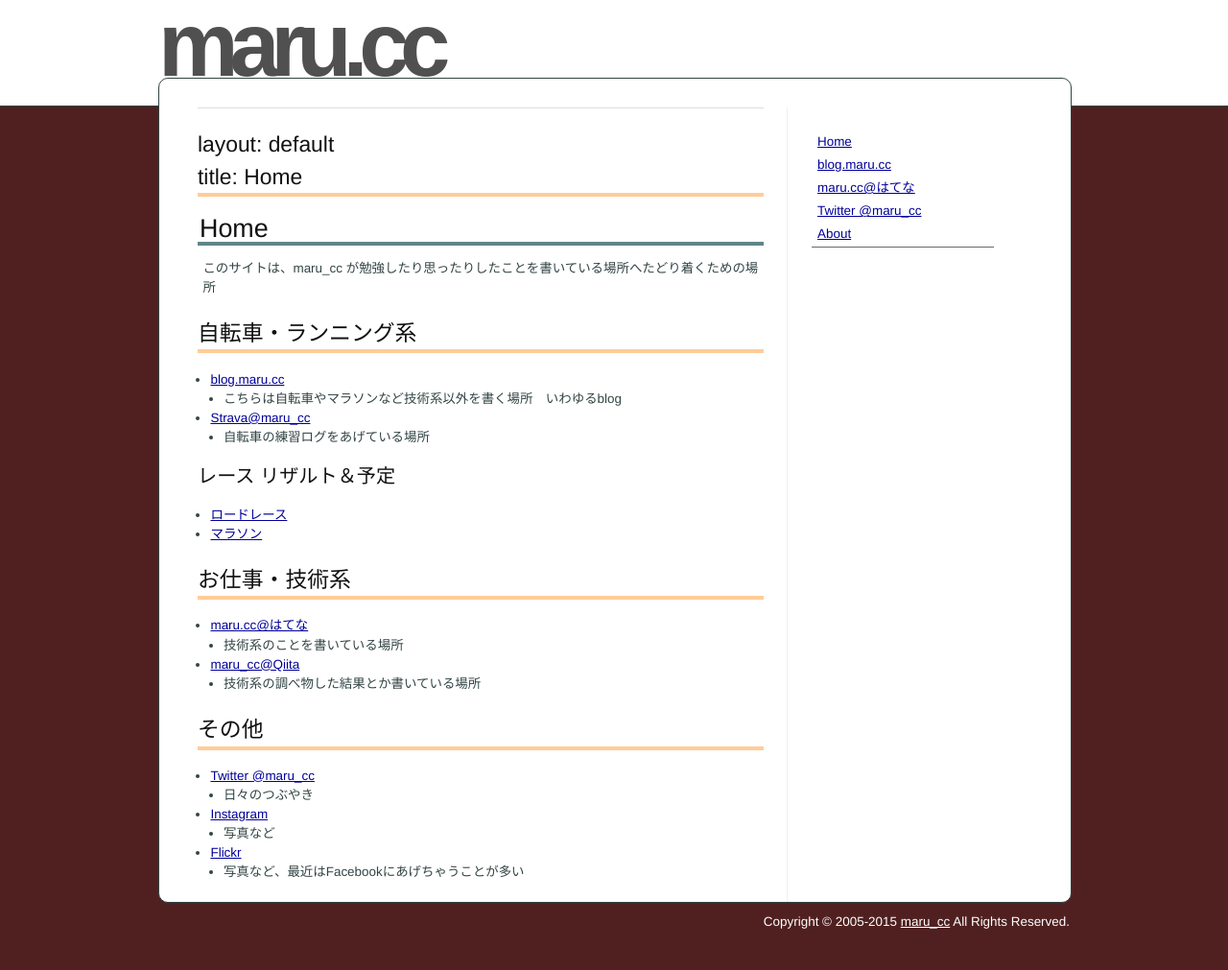
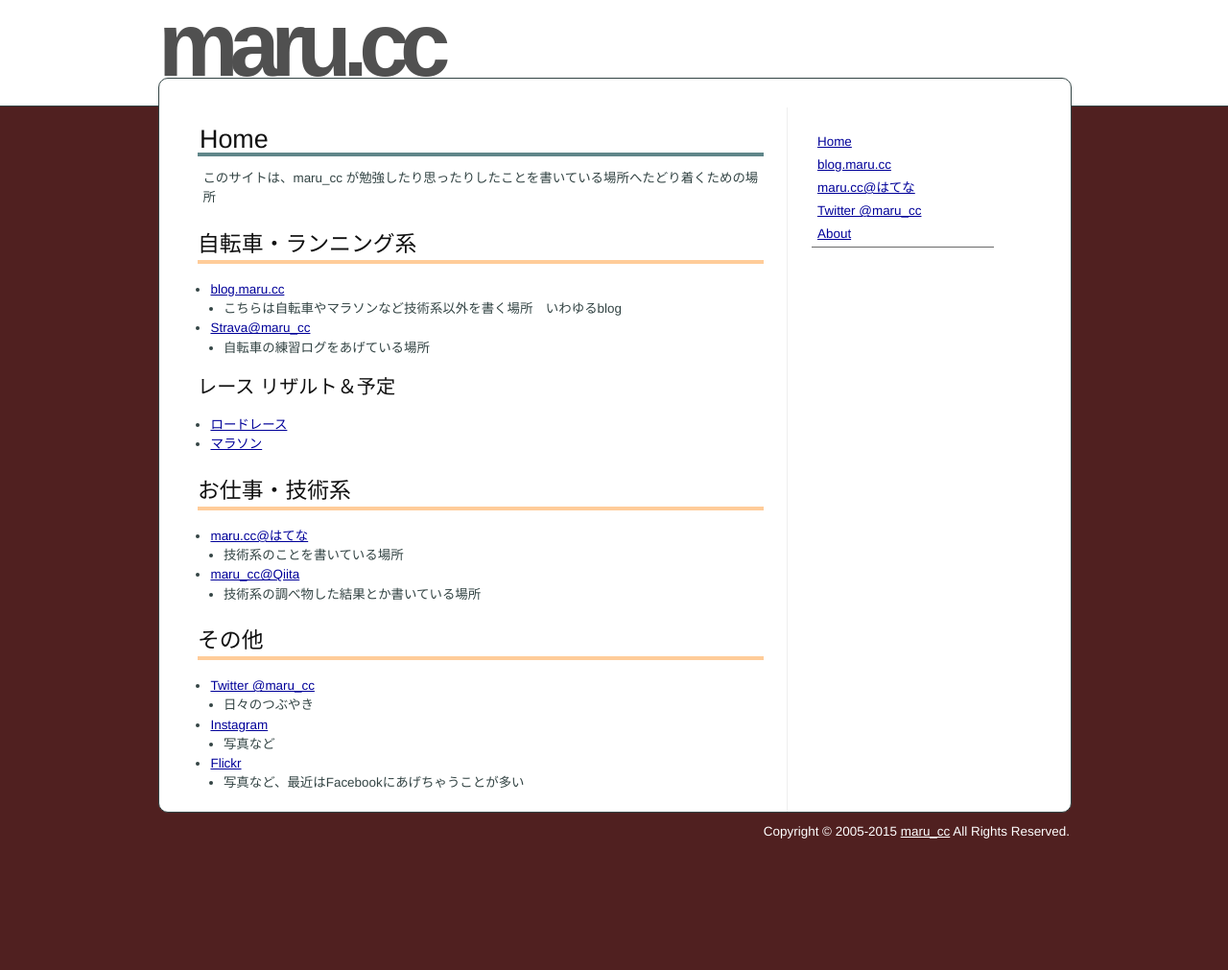
Before and after one commit to marucc/marucc.github.io, a Jekyll site: the page built from index.md, in a window 1280 px wide. Shown: the whole page at 96% size. Built offline with Jekyll 4.4.1, drawn with Linux system fonts in a browser that asks for light colours; our own code applies the rules of GitHub Pages for plain Markdown files; after the commit the page ends 918 px from its top, so only the background shows below that.

Commit message:
index.md updated from https://stackedit.io/

```diff
--- a/index.md
+++ b/index.md
@@ -1,59 +1,36 @@
+---
+layout: default
+title: Home
 ---
 
+# Home
 
----
+このサイトは、maru_cc が勉強したり思ったりしたことを書いている場所へたどり着くための場所
 
-<hr>
-<h2 id="layout-defaulttitle-home">layout: default<br>
-title: Home</h2>
-<h1 id="home">Home</h1>
-<p>このサイトは、maru_cc が勉強したり思ったりしたことを書いている場所へたどり着くための場所</p>
-<h2 id="自転車・ランニング系">自転車・ランニング系</h2>
-<ul>
-<li><a href="http://blog.maru.cc/">blog.maru.cc</a>
-<ul>
-<li>こちらは自転車やマラソンなど技術系以外を書く場所　いわゆるblog</li>
-</ul>
-</li>
-<li><a href="http://www.strava.com/athletes/maru_cc">Strava@maru_cc</a>
-<ul>
-<li>自転車の練習ログをあげている場所</li>
-</ul>
-</li>
-</ul>
-<h3 id="レース-リザルト＆予定">レース リザルト＆予定</h3>
-<ul>
-<li><a href="/sports/results_bike">ロードレース</a></li>
-<li><a href="/sports/results_run">マラソン</a></li>
-</ul>
-<h2 id="お仕事・技術系">お仕事・技術系</h2>
-<ul>
-<li><a href="http://marucc.hatenablog.com/">maru.cc@はてな</a>
-<ul>
-<li>技術系のことを書いている場所</li>
-</ul>
-</li>
-<li><a href="http://qiita.com/maru_cc">maru_cc@Qiita</a>
-<ul>
-<li>技術系の調べ物した結果とか書いている場所</li>
-</ul>
-</li>
-</ul>
-<h2 id="その他">その他</h2>
-<ul>
-<li><a href="http://twitter.com/maru_cc">Twitter @maru_cc</a>
-<ul>
-<li>日々のつぶやき</li>
-</ul>
-</li>
-<li><a href="http://instagram.com/maru_cc">Instagram</a>
-<ul>
-<li>写真など</li>
-</ul>
-</li>
-<li><a href="http://www.flickr.com/photos/maru_cc">Flickr</a>
-<ul>
-<li>写真など、最近はFacebookにあげちゃうことが多い</li>
-</ul>
-</li>
-</ul>
+## 自転車・ランニング系
+
+- [blog.maru.cc](http://blog.maru.cc/)
+    - こちらは自転車やマラソンなど技術系以外を書く場所　いわゆるblog
+- [Strava@maru_cc](http://www.strava.com/athletes/maru_cc)
+    - 自転車の練習ログをあげている場所
+
+### レース リザルト＆予定
+
+- [ロードレース](/sports/results_bike)
+- [マラソン](/sports/results_run)
+
+## お仕事・技術系
+
+- [maru.cc@はてな](http://marucc.hatenablog.com/)
+    - 技術系のことを書いている場所
+- [maru_cc@Qiita](http://qiita.com/maru_cc)
+    - 技術系の調べ物した結果とか書いている場所
+
+## その他
+
+- [Twitter @maru_cc](http://twitter.com/maru_cc)
+    - 日々のつぶやき
+- [Instagram](http://instagram.com/maru_cc)
+    - 写真など
+- [Flickr](http://www.flickr.com/photos/maru_cc)
+    - 写真など、最近はFacebookにあげちゃうことが多い
```
